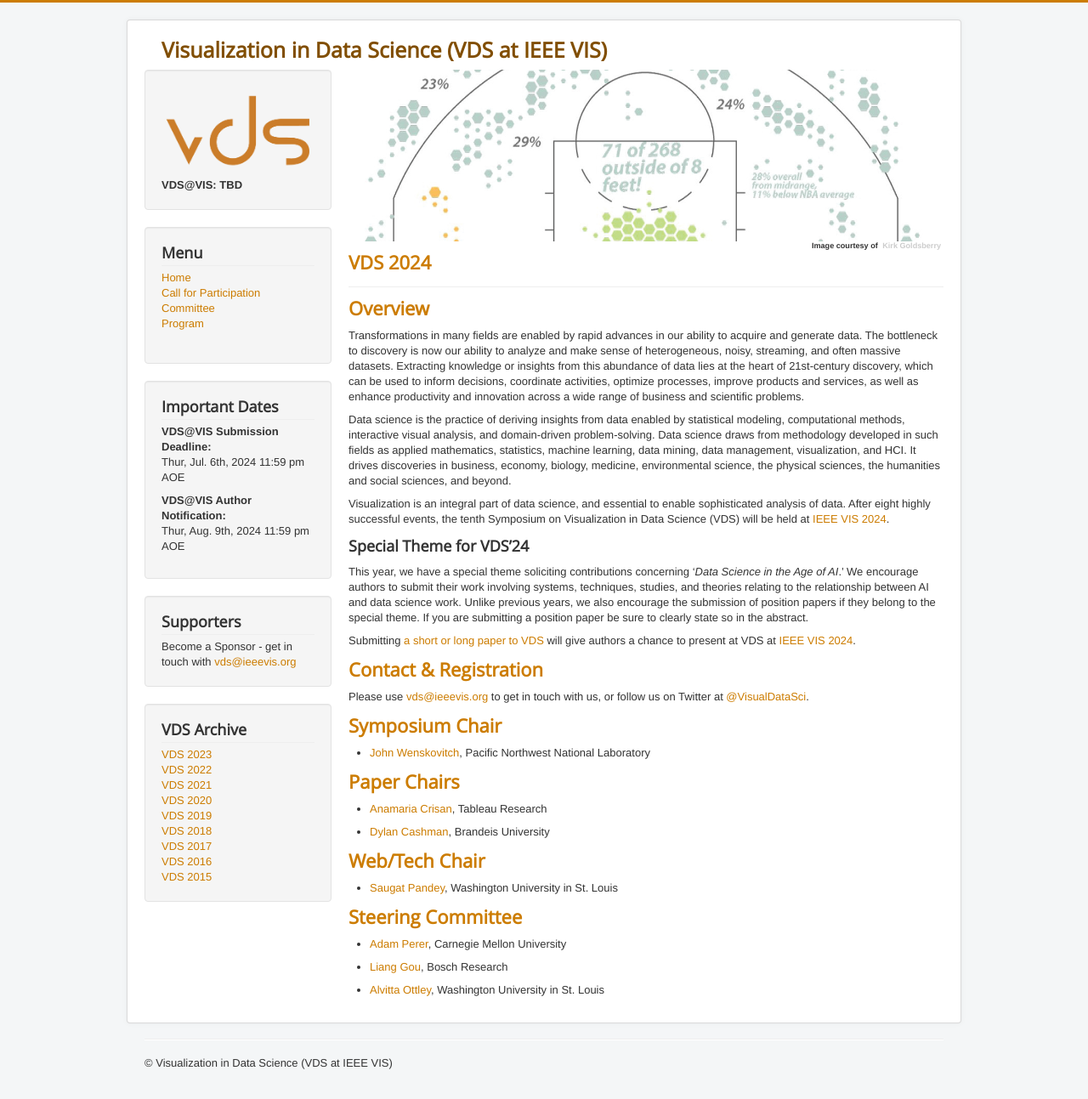
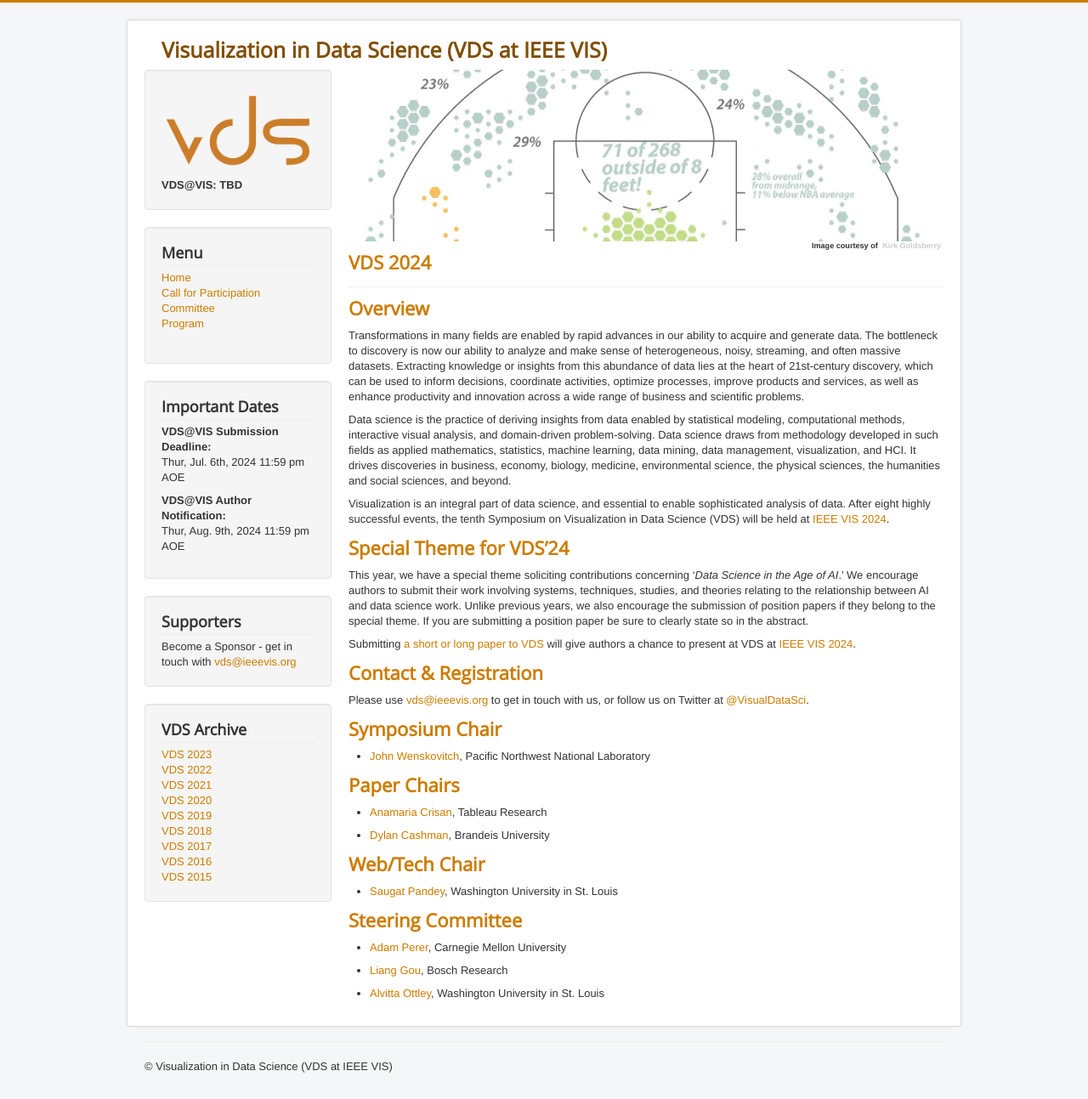
Before and after one commit to visualdatascience/2024, a Jekyll site: the page built from index.md, in a window 1280 px wide. Shown: the whole page at 85% size. Built offline with Jekyll 4.4.1, drawn with Linux system fonts in a browser that asks for light colours.

Commit message:
Update index.md

```diff
--- a/index.md
+++ b/index.md
@@ -11,7 +11,7 @@ Data science is the practice of deriving insights from data enabled by statistic
 
 Visualization is an integral part of data science, and essential to enable sophisticated analysis of data. After eight highly successful events, the tenth Symposium on Visualization in Data Science (VDS) will be held at [IEEE VIS 2024](https://ieeevis.org/year/2024/welcome).
 
-### Special Theme for VDS’24
+## Special Theme for VDS’24
 This year, we have a special theme soliciting contributions concerning ‘*Data Science in the Age of AI*.’  We encourage authors to submit their work involving systems, techniques, studies, and theories relating to the relationship between AI and data science work. Unlike previous years, we also encourage the submission of position papers if they belong to the special theme. If you are submitting a position paper be sure to clearly state so in the abstract.
 
 Submitting [a short or long paper to VDS](http://www.visualdatascience.org/2024/cfp/) will give authors a chance to present at VDS at  [IEEE VIS 2024](https://ieeevis.org/year/2024/welcome).
```
